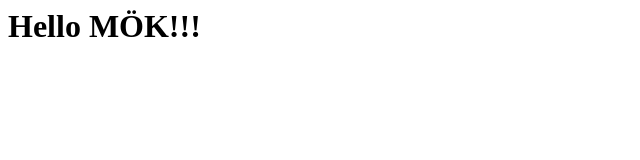
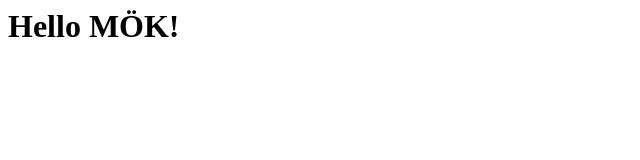
Before and after one commit to cztamas/medvematek-test-app, a website: page static/index.html in a window 1280 px wide. Shown: the full height of the page, 0-640 px from the left. Drawn offline with Linux system fonts and the light colour scheme.

Commit message:
try again

```diff
--- a/static/index.html
+++ b/static/index.html
@@ -1,7 +1,7 @@
 <html>
   <body>
     <h1>
-      Hello MÖK!!!
+      Hello MÖK!
     </h1>
   </body>
 </html>
```
